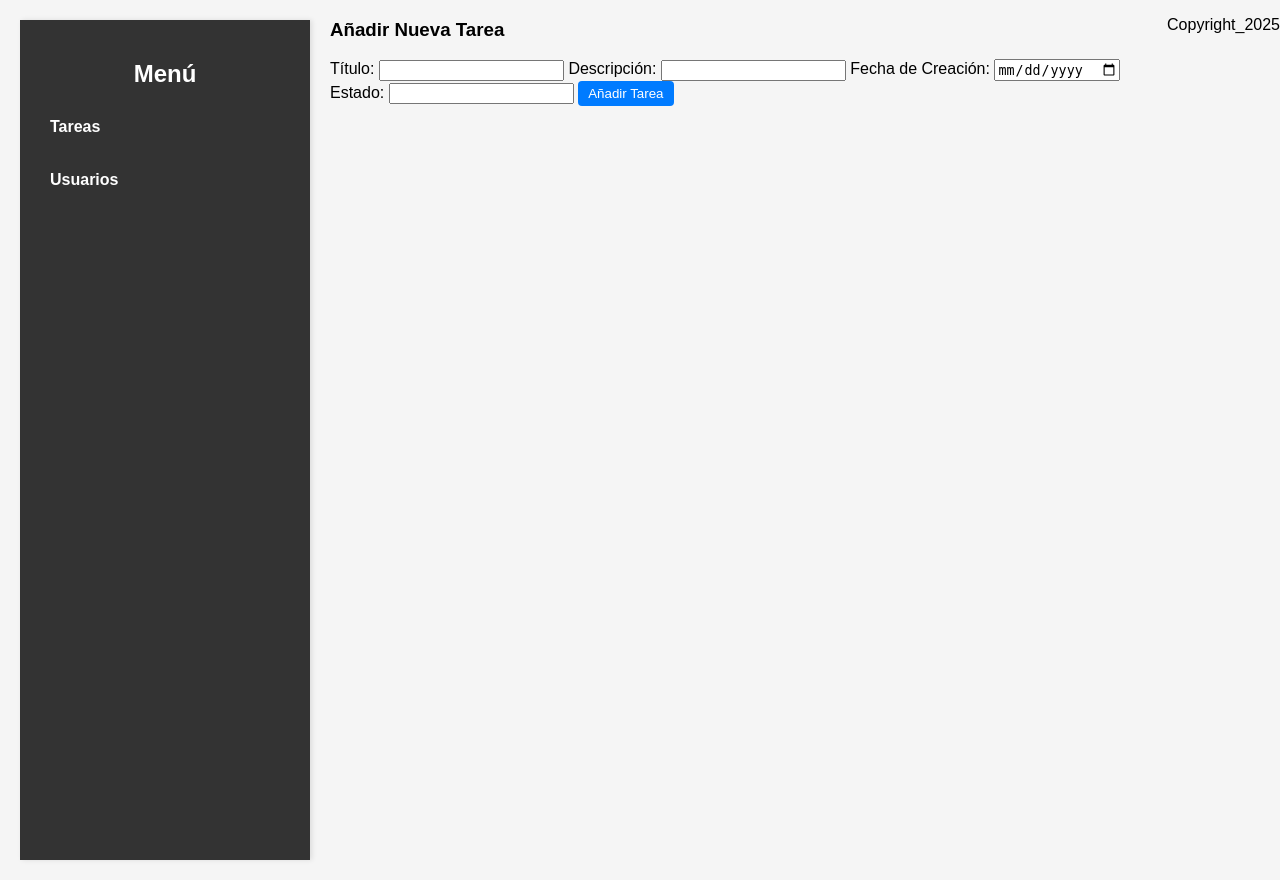
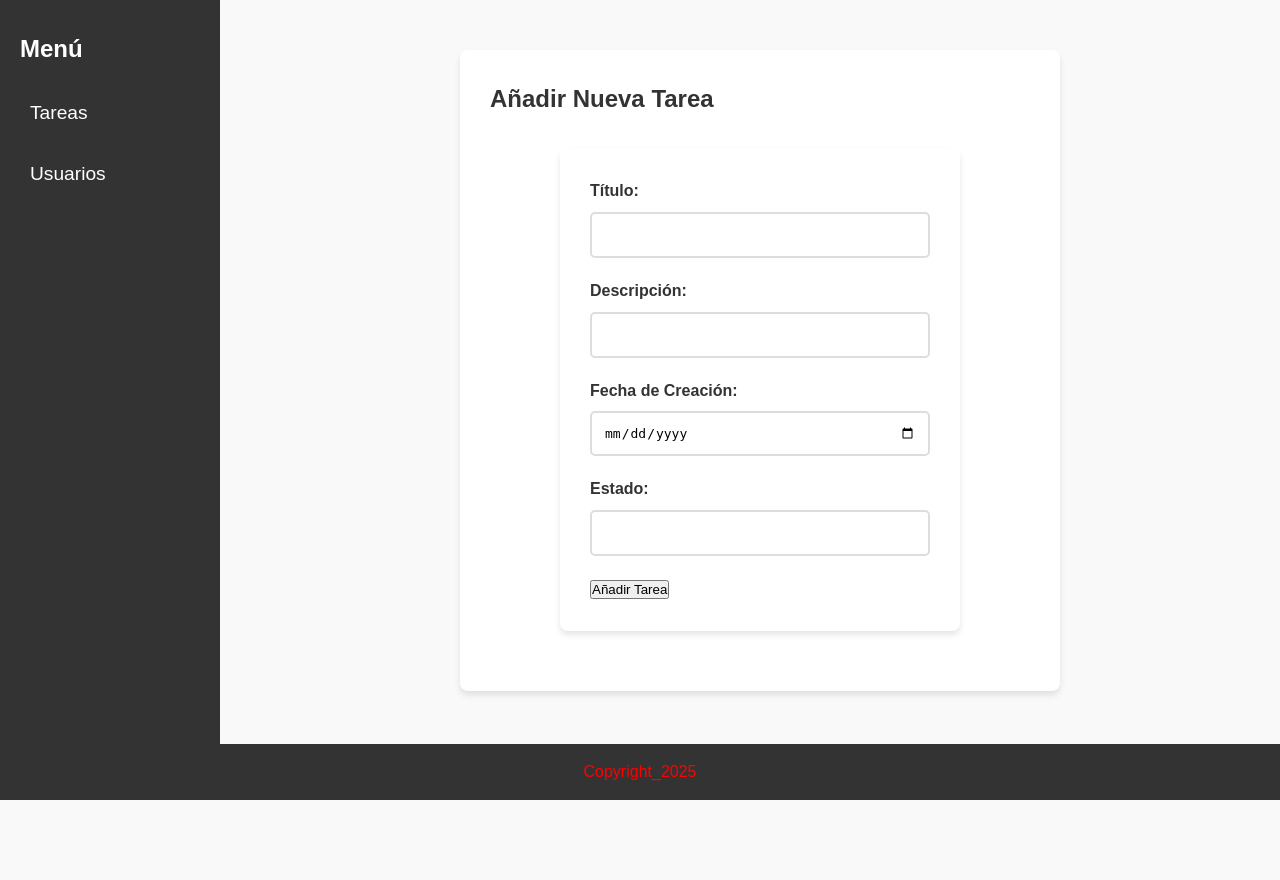
Before and after one commit to JEViz77/APPTASK, a PHP site: the page made by añadir_tareas.php in a window 1280 px wide. After the commit the page ends 800 px from the top, so only its background shows below. Run offline with PHP 8.4, Linux system fonts and the light colour scheme.

Commit message:
nuevos estilos actualizados

```diff
--- /dev/null
+++ b/css/nuevo.css
@@ -0,0 +1,300 @@
+/* Estilos generales */
+* {
+    margin: 0;
+    padding: 0;
+    box-sizing: border-box;
+}
+
+body {
+    font-family: 'Arial', sans-serif;
+    background-color: #f9f9f9;
+    color: #333;
+    line-height: 1.6;
+}
+
+/* Header */
+header {
+    background-color: #333;
+    color: #fff;
+    padding: 20px;
+    text-align: center;
+    position: sticky;
+    top: 0;
+    z-index: 1000;
+}
+
+header img {
+    width: 50px;
+    vertical-align: middle;
+    margin-right: 15px;
+}
+
+header h1 {
+    display: inline-block;
+    vertical-align: middle;
+    font-size: 2em;
+}
+
+/* Barra de navegación */
+nav {
+    background-color: #333;
+    color: #fff;
+    text-align: center;
+    padding: 10px;
+}
+
+nav ul {
+    list-style-type: none;
+    padding: 0;
+}
+
+nav ul li {
+    display: inline-block;
+    margin: 0 15px;
+}
+
+nav ul li a {
+    color: #fff;
+    text-decoration: none;
+    font-size: 1.1em;
+}
+
+nav ul li a:hover {
+    text-decoration: underline;
+}
+
+/* Menú lateral */
+aside {
+    width: 220px;
+    background-color: #333;
+    color: #fff;
+    position: fixed;
+    top: 0;
+    left: 0;
+    height: 100%;
+    padding-top: 30px;
+    padding-left: 20px;
+    padding-right: 20px;
+    z-index: 100;
+}
+
+aside h2 {
+    font-size: 1.5em;
+    margin-bottom: 20px;
+}
+
+aside ul {
+    list-style-type: none;
+    padding: 0;
+}
+
+aside ul li {
+    margin: 10px 0;
+}
+
+aside ul li a {
+    color: #fff;
+    text-decoration: none;
+    font-size: 1.2em;
+    display: block;
+    padding: 10px;
+}
+
+aside ul li a:hover {
+    background-color: #575757;
+    border-radius: 5px;
+}
+
+/* Contenido principal */
+main {
+    margin-left: 240px; /* Para que el contenido no se superponga al menú lateral */
+    padding: 20px;
+    min-height: 100vh;
+}
+
+/* Formulario común */
+form {
+    background-color: #fff;
+    padding: 30px;
+    border-radius: 8px;
+    box-shadow: 0 4px 6px rgba(0, 0, 0, 0.1);
+    margin: 30px auto;
+    width: 90%;
+    max-width: 400px;
+}
+
+form label {
+    display: block;
+    margin-bottom: 8px;
+    font-weight: bold;
+}
+
+form input[type="text"],
+form input[type="password"],
+form input[type="submit"],
+form input[type="date"] {
+    width: 100%;
+    padding: 12px;
+    margin-bottom: 20px;
+    border: 2px solid #ddd;
+    border-radius: 5px;
+    font-size: 1em;
+}
+
+form input[type="text"]:focus,
+form input[type="password"]:focus,
+form input[type="date"]:focus {
+    border-color: #333;
+    outline: none;
+}
+
+form input[type="submit"] {
+    background-color: #333;
+    color: #fff;
+    border: none;
+    cursor: pointer;
+    transition: background-color 0.3s ease;
+}
+
+form input[type="submit"]:hover {
+    background-color: #575757;
+}
+
+/* Mensaje de error */
+p {
+    color: red;
+    font-size: 1em;
+    margin-top: 10px;
+}
+
+/* Tabla de tareas */
+table {
+    width: 100%;
+    margin-top: 20px;
+    border-collapse: collapse;
+    background-color: #fff;
+    box-shadow: 0 4px 6px rgba(0, 0, 0, 0.1);
+}
+
+table th, table td {
+    padding: 12px;
+    text-align: left;
+    border: 1px solid #ddd;
+}
+
+table th {
+    background-color: #333;
+    color: #fff;
+}
+
+table tr:nth-child(even) {
+    background-color: #f4f4f4;
+}
+
+table tr:hover {
+    background-color: #e9e9e9;
+}
+
+table td a {
+    color: #007BFF;
+    text-decoration: none;
+}
+
+table td a:hover {
+    text-decoration: underline;
+}
+
+/* Footer */
+footer {
+    background-color: #333;
+    color: #fff;
+    text-align: center;
+    padding: 15px;
+    position: absolute;
+    bottom: 0;
+    width: 100%;
+}
+
+footer p {
+    margin: 0;
+    font-size: 1em;
+}
+
+/* Sección de tareas */
+section#tareas {
+    background-color: #fff;
+    padding: 30px;
+    margin-top: 30px;
+    border-radius: 8px;
+    box-shadow: 0 4px 6px rgba(0, 0, 0, 0.1);
+}
+
+/* Sección de editar tarea */
+section#editar_tarea, section#anadir_tarea {
+    background-color: #fff;
+    padding: 30px;
+    border-radius: 8px;
+    box-shadow: 0 4px 6px rgba(0, 0, 0, 0.1);
+    margin-top: 30px;
+    max-width: 600px;
+    margin: 30px auto;
+}
+
+section#editar_tarea h3, section#anadir_tarea h3 {
+    font-size: 1.5em;
+    margin-bottom: 20px;
+}
+
+/* Edición de datos de usuario */
+section#editar_datos_usuario {
+    background-color: #fff;
+    padding: 30px;
+    border-radius: 8px;
+    box-shadow: 0 4px 6px rgba(0, 0, 0, 0.1);
+    margin-top: 30px;
+    max-width: 600px;
+    margin: 30px auto;
+}
+
+/* Links en los formularios */
+form a {
+    color: #007BFF;
+    text-decoration: none;
+}
+
+form a:hover {
+    text-decoration: underline;
+}
+
+/* Estilos responsivos */
+@media (max-width: 768px) {
+    /* Ajuste en la barra lateral */
+    aside {
+        width: 100%;
+        position: static;
+        height: auto;
+        padding-top: 20px;
+    }
+
+    /* El contenido debe ocupar todo el ancho */
+    main {
+        margin-left: 0;
+    }
+
+    /* Los elementos de navegación se alinean verticalmente */
+    nav ul li {
+        display: block;
+        margin: 10px 0;
+    }
+
+    /* Se asegura que los formularios y tablas no se superpongan */
+    form, table {
+        width: 100%;
+        margin: 10px 0;
+    }
+
+    /* Se reduce el padding en las tablas */
+    table th, table td {
+        padding: 8px;
+    }
+}
--- a/index.php
+++ b/index.php
@@ -4,7 +4,7 @@
     <meta charset="UTF-8">
     <meta name="viewport" content="width=device-width, initial-scale=1.0">
     <title>Principal</title>
-    <link rel="stylesheet" href="css/style.css">
+    <link rel="stylesheet" href="css/nuevo.css">
 </head>
 <body>
     <header>
--- a/login.php
+++ b/login.php
@@ -43,7 +43,7 @@ if (isset($_POST["username"]) && isset($_POST["password"])) {
     <meta charset="UTF-8">
     <meta name="viewport" content="width=device-width, initial-scale=1.0">
     <title>Login</title>
-    <link rel="stylesheet" href="css/login.css">
+    <link rel="stylesheet" href="css/nuevo.css">
 
 
 </head>
--- a/partials/cabecera.php
+++ b/partials/cabecera.php
@@ -5,7 +5,7 @@
     <meta charset="UTF-8">
     <meta name="viewport" content="width=device-width, initial-scale=1.0">
     <title>Barra Lateral</title>
-    <link rel="stylesheet" href="css/main.css">
+    <link rel="stylesheet" href="css/nuevo.css">
 
 </head>
 
@@ -19,4 +19,3 @@
                 <li><a href="usuarios.php">Usuarios</a></li>
             </ul>
         </aside>
-    </main>
--- a/partials/footer.php
+++ b/partials/footer.php
@@ -1,7 +1,8 @@
 </main>
 
 <footer>
-<p>Copyright_2025</p>
+    <p>Copyright_2025</p>
 </footer>
 </body>
+
 </html>
--- a/register.php
+++ b/register.php
@@ -52,7 +52,7 @@ if ($_SERVER["REQUEST_METHOD"] == "POST") {
     <meta charset="UTF-8">
     <meta name="viewport" content="width=device-width, initial-scale=1.0">
     <title>Registro</title>
-    <link rel="stylesheet" href="css/login.css">
+    <link rel="stylesheet" href="css/nuevo.css">
 </head>
 
 <body>
--- a/usuarios.php
+++ b/usuarios.php
@@ -1,6 +1,7 @@
 <?php
 include("partials/cabecera.php");
 include("conexiondb.php");
+session_start();
 if (isset($_POST["name"])) {
   $name = $_POST["name"];
   $lastname = $_POST["lastname"];
```
